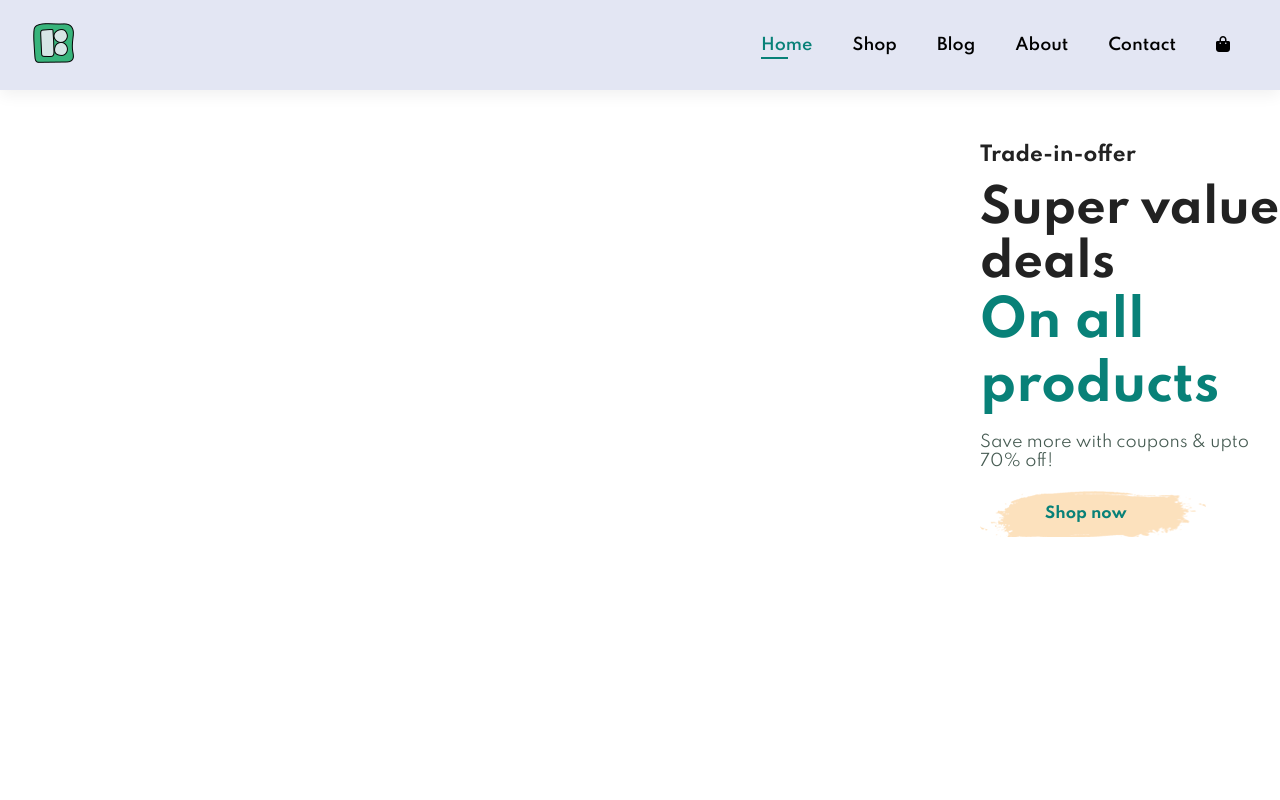
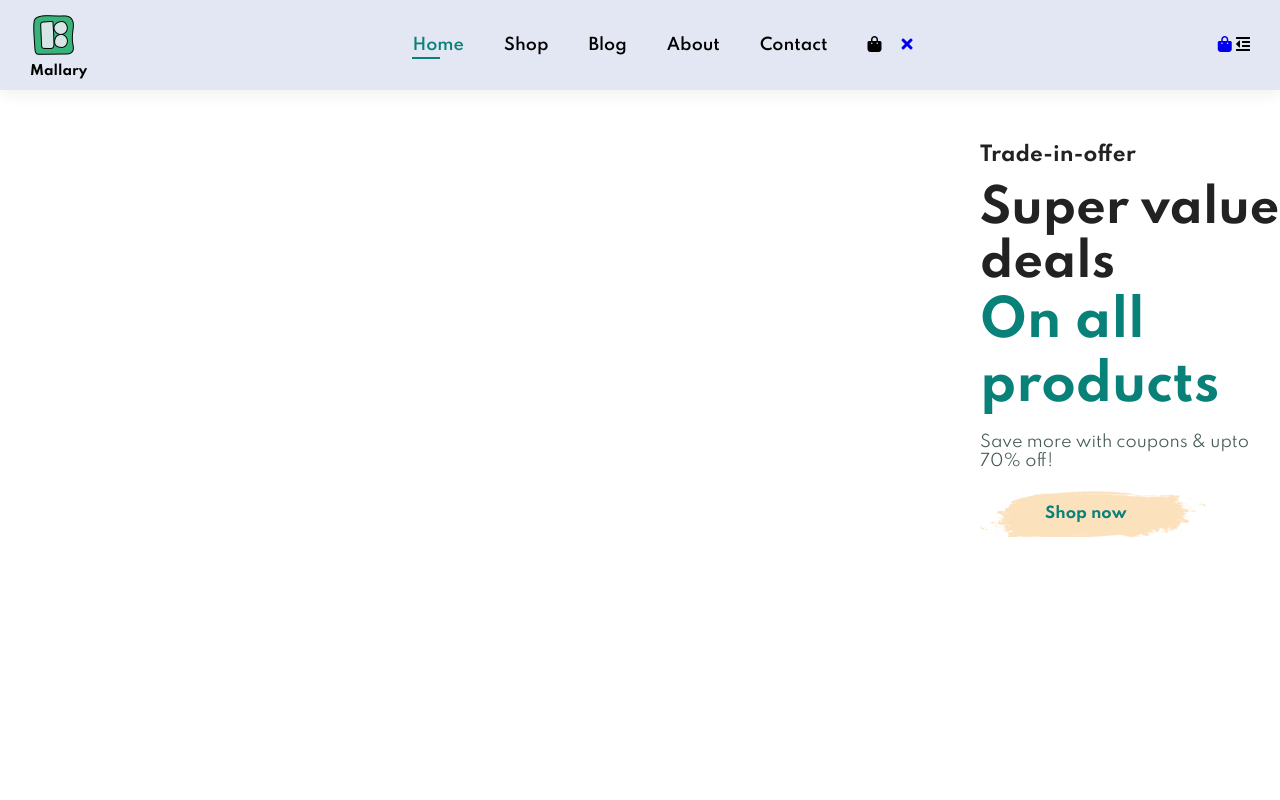
Before and after one commit to Poojakpph/eCommerce-Site, a plain HTML site: page index.html in a window 1280 px wide. Shown: the top 800 px of the page. Drawn offline with Linux system fonts and the light colour scheme.

Commit message:
Update index.html

```diff
--- a/index.html
+++ b/index.html
@@ -4,7 +4,7 @@
         <meta charset="'UTF-8">
         <meta http-equiv="X-UA-compatible" content="IE=edge">
         <meta name="viewport" content="width=device-width, initial-scale=1.0">
-        <title>Ecommerce Website</title>
+        <title>Mallary - The label</title>
          <!-- website name- mallary the label -->
          <script src="https://kit.fontawesome.com/7e5db491fa.js" crossorigin="anonymous"></script>
 
@@ -12,8 +12,12 @@
          <link rel="stylesheet" href="style.css">
     </head>
     <body>
-        <section id="header">
-            <a href="#"><img src="icon.png" class="logo" alt=""></a>
+
+    <section id="header">
+            <div class="head_1">
+                 <a href="#"><img src="icon.png" class="logo" alt=""></a>
+                 <h5>Mallary</h5>
+            </div>
 
         <div>
             <ul style="list-style-type: none;" id="navbar">
@@ -22,16 +26,25 @@
                 <li><a href="blog.html">Blog</a></li>
                 <li><a href="about.html">About</a></li>
                 <li><a href="contact.html">Contact</a></li>
-                <li><a href="cart.html"><i class="fa-solid fa-bag-shopping"></i></a></li>
+                <li><a id="lg-bag" href="cart.html"><i class="fa-solid fa-bag-shopping"></i></a></li>
+                <a href="#" id="close"><i class="fa fa-times"></i></a>
             </ul>
-        </div></section>
+        </div>
+
+        <div id="mobile">
+            <a href="cart.html"><i class="fa-solid fa-bag-shopping"></i></a>
+            <i id="bar" class="fas fa-outdent"></i>
+        </div>
+
+     </section>
 
     <section id="hero">
             <h4>Trade-in-offer</h4>
             <h2>Super value deals</h2>
             <h1>On all products</h1>
             <p>Save more with coupons & upto 70% off!</p>
-            <button>Shop now</button></section>
+            <button>Shop now</button>
+    </section>
 
     <section id="feature" class="section-p1">
              <div class="fe-box">
@@ -58,6 +71,7 @@
                 <img src="features/f6.png" alt="" height="130px" width="160px">
                 <h6>F24/7 Support</h6>
             </div>
+
 
         </section>
 
@@ -361,7 +375,7 @@
         <input type="text" placeholder="Your email address">
         <button class="normal">SignUp</button>
      </div>
-   </section>
+    </section>
 
    <footer class="section-p1">
        <div class="col">
@@ -411,7 +425,7 @@
     </div>
 
     <div class="copyright"><p>© 2022 www.mallarythelabel.com. All rights reserved.</p></div>
- </footer>
+  </footer>
 
       <script src="script.js"></script>
     </body>
```
